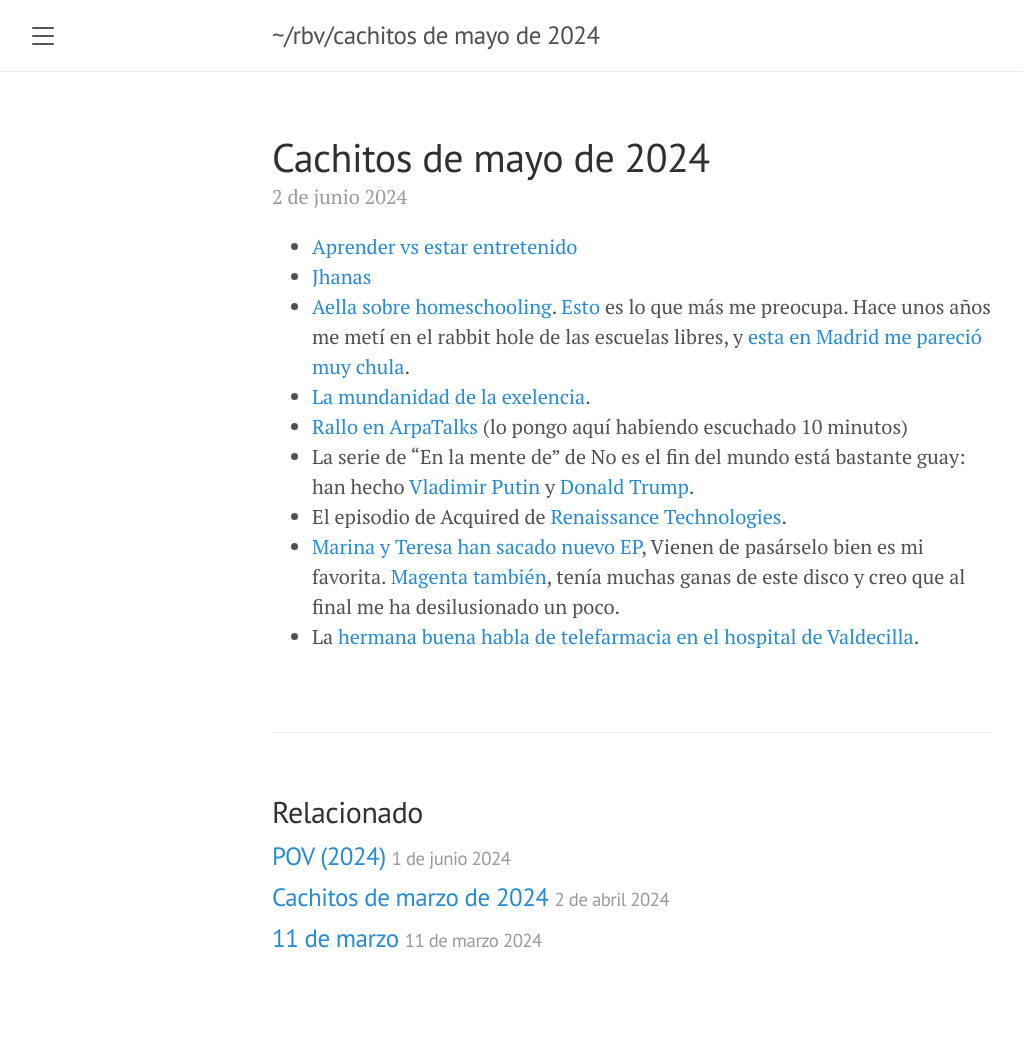
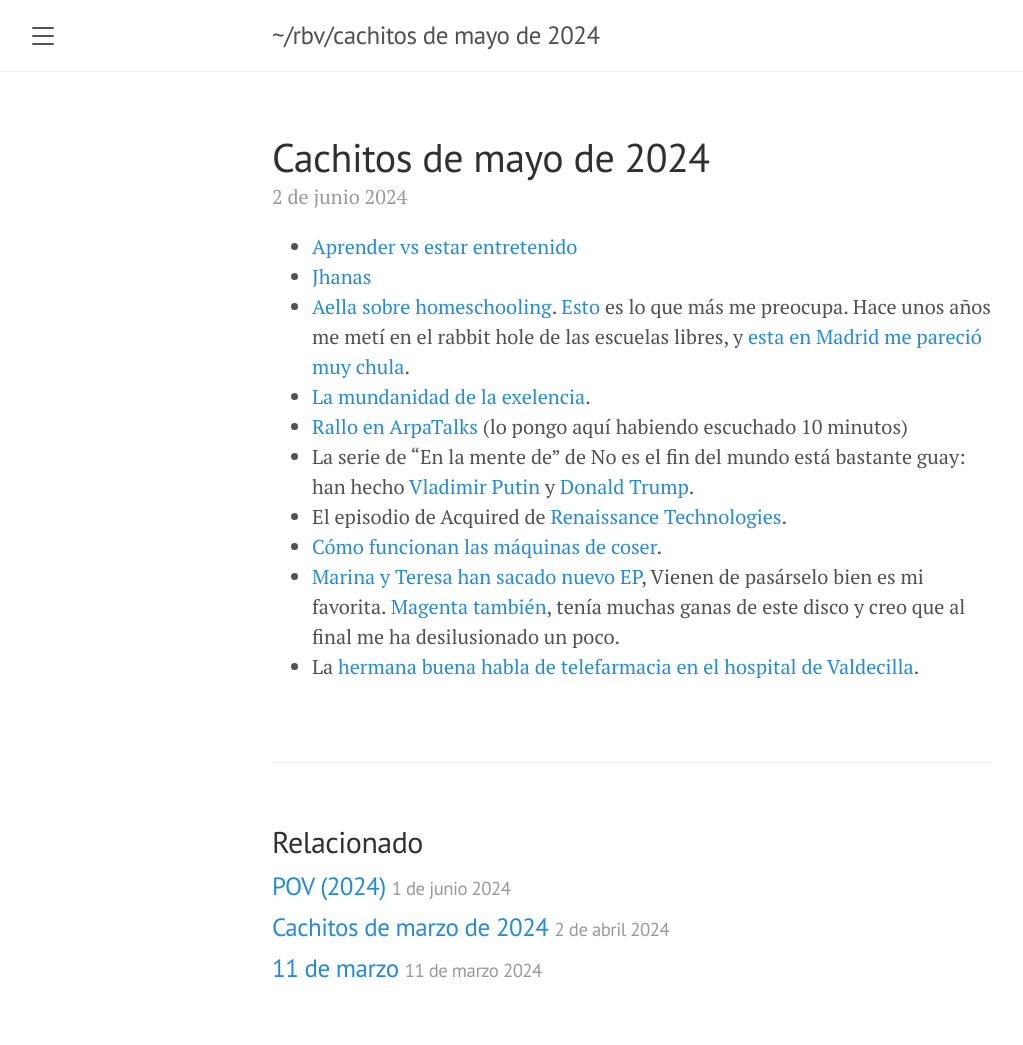
Before and after one commit to rbarbadillo/rbarbadillo.github.io, a Jekyll site: the page built from _posts/2024-06-02-cachitos-de-mayo.md, in a window 1280 px wide. Shown: the whole page, without its empty margins (8-1031 px from the left). Built offline with Jekyll 4.4.1, drawn with Linux system fonts in a browser that asks for light colours; before the commit the page ends 1015 px from its top, so only the background shows below that.

Commit message:
Update Cachitos

```diff
--- a/_posts/2024-06-02-cachitos-de-mayo.md
+++ b/_posts/2024-06-02-cachitos-de-mayo.md
@@ -13,5 +13,6 @@ date: 2024-06-02
 - [Rallo en ArpaTalks](https://open.spotify.com/episode/2WIrMDpmlqBaSnN8squbxl?si=a2a7daf8ff6c4a3e) (lo pongo aquí habiendo escuchado 10 minutos)
 - La serie de "En la mente de" de No es el fin del mundo está bastante guay: han hecho [Vladimir Putin](https://open.spotify.com/episode/5bAM2k5Fqf1ZacAChSETPe?si=70491691e66f4450) y [Donald Trump](https://open.spotify.com/episode/5IMQIsnWRpklKnfn54oPCr?si=dc35fc758adc4358).
 - El episodio de Acquired de [Renaissance Technologies](https://open.spotify.com/episode/0psDxKAKhIpe4mvqipU1L1?si=589e527f94f1401b).
+- [Cómo funcionan las máquinas de coser](https://youtu.be/RQYuyHNLPTQ).
 - [Marina y Teresa han sacado nuevo EP](https://open.spotify.com/intl-es/album/1GrpjkyXqYNV5dZuO2iiSx?si=ZGqNous2QvO1Z_l8wju-zQ), Vienen de pasárselo bien es mi favorita. [Magenta también](https://open.spotify.com/intl-es/album/0HW9HpXzElTKhAOcF5OJo5?si=tH2cdfBwS8OvLb_EvM1dPA), tenía muchas ganas de este disco y creo que al final me ha desilusionado un poco.
 - La [hermana buena habla de telefarmacia en el hospital de Valdecilla](https://diariofarma.com/2024/05/13/la-entrevista-telematica-expande-un-valor-anadido-al-rol-del-farmaceutico-de-hospital).
```
